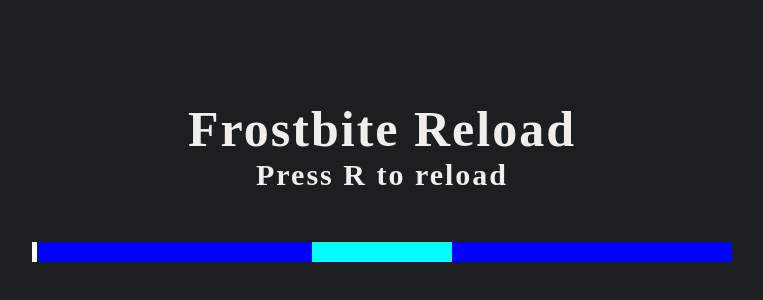
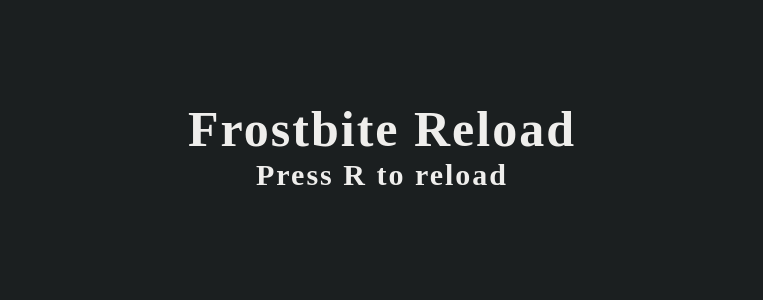
Before and after one commit to gckirchoff/witchfire-reload, a SvelteKit app: page / in a window 1280 px wide. Shown: the part 180-480 px from the top of the page, without its empty margins (258-1021 px from the left). Built offline with nearby package versions, Linux system fonts and the light colour scheme; a web font is replaced by a local one.

Commit message:
Adding animations

```diff
--- a/src/routes/+page.svelte
+++ b/src/routes/+page.svelte
@@ -1,4 +1,5 @@
 <script lang="ts">
+	import { fade } from 'svelte/transition';
 	import { Frostbite } from './logic.svelte';
 
 	const frostbite = new Frostbite();
@@ -22,13 +23,15 @@
 		<h1>Frostbite Reload</h1>
 		<h3>Press R to reload</h3>
 	</div>
-	<div class="bar">
+	{#if frostbite.state === 'reloading'}
+		<div class="bar" transition:fade={{ duration: 90 }}>
 			<div
 				class="well-timed-window"
 				style="--well-timed-window: {frostbite.wellTimedWindow * 100}%"
 			></div>
 			<div class="slider" style="--left: {frostbite.progress * 100}%"></div>
 		</div>
+	{/if}
 </main>
 
 <style>
```
Lines whose indentation alone changed are shown as unchanged.
